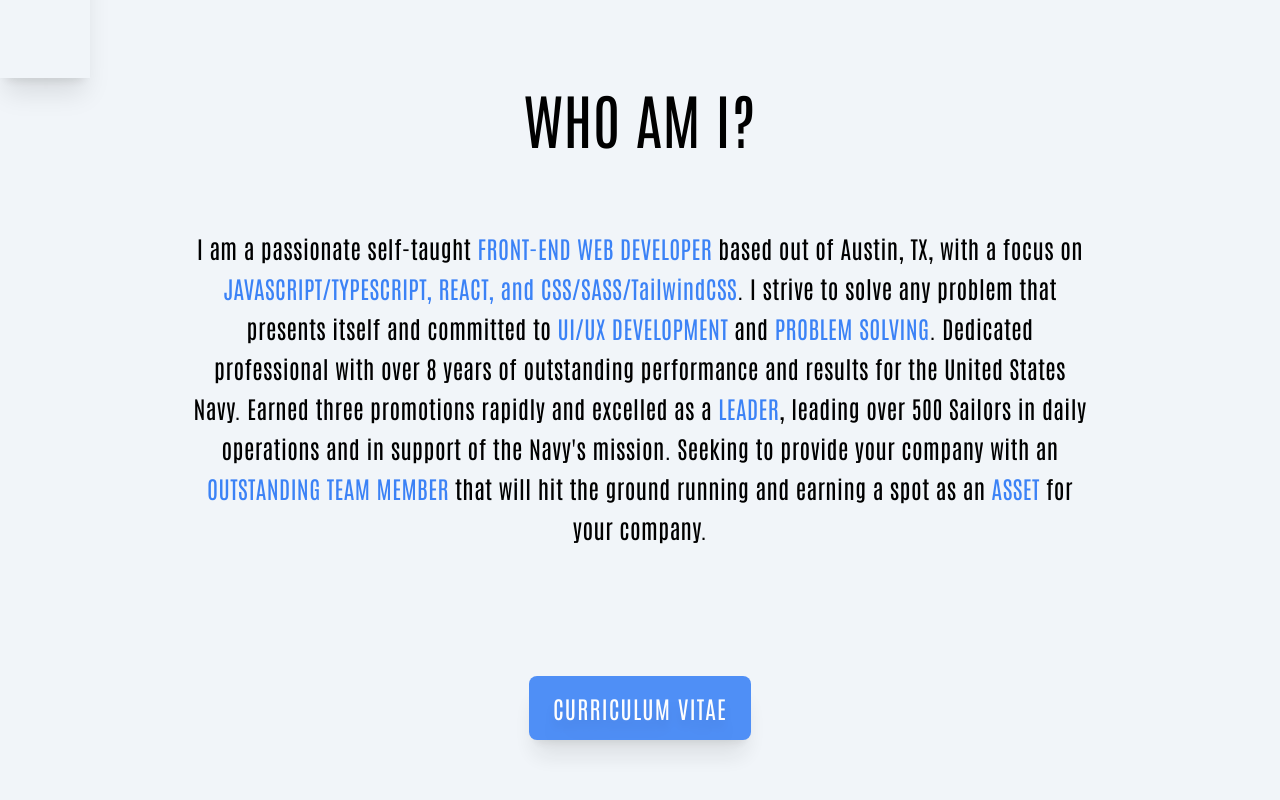
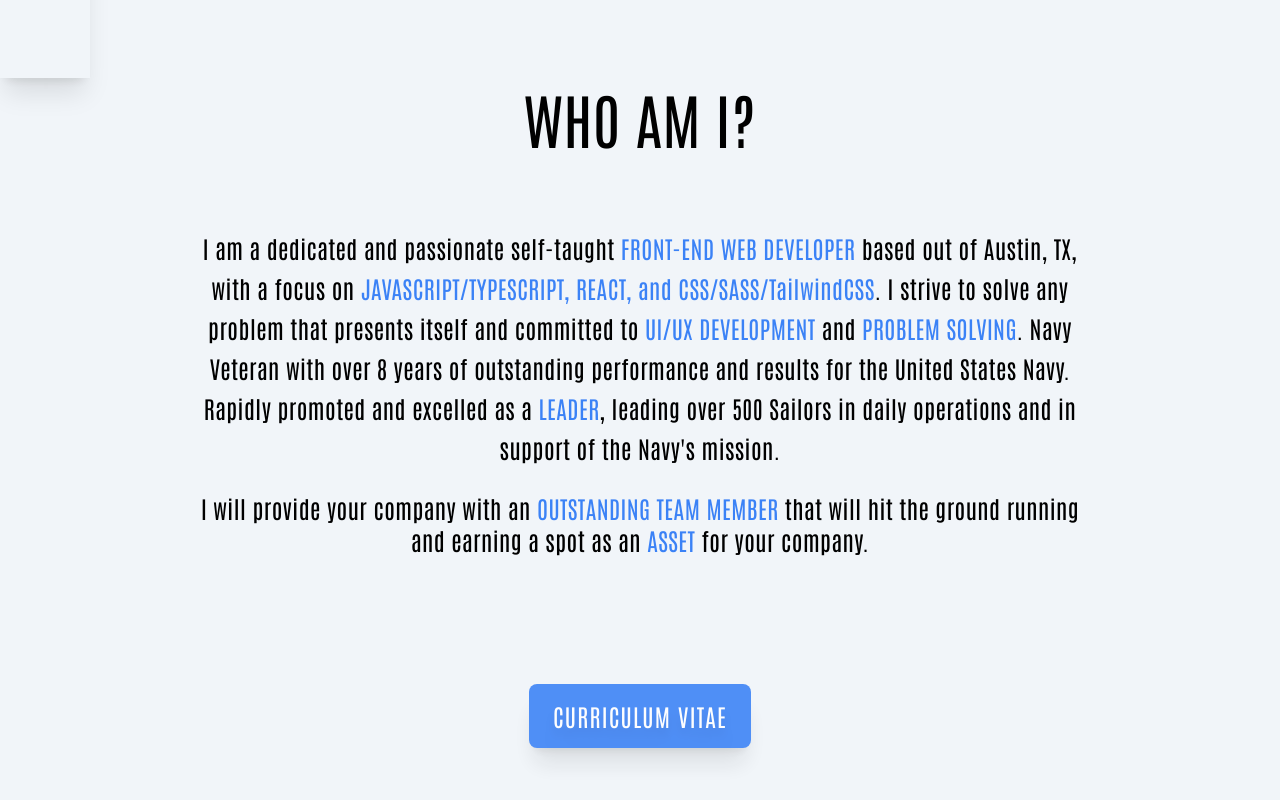
Before and after one commit to mdubelbeis/portfolio-v2, a React (Vite) app: page / in a window 1280 px wide. Shown: the part 746-1546 px from the top of the page. Built offline with nearby package versions, Linux system fonts and the light colour scheme.

Commit message:
restructured and edit text content

```diff
--- a/src/components/About.tsx
+++ b/src/components/About.tsx
@@ -5,18 +5,21 @@ const About: React.FC = () => {
   return (
     <section className="relative flex flex-col items-center justify-center gap-10 bg-slate-100 py-28 px-10 font-hero-text leading-loose tracking-wide text-black lg:gap-20 lg:py-72">
       <h2 className="text-center font-hero-text text-4xl text-black lg:text-6xl">WHO AM I?</h2>
-      <div className="flex flex-col text-center text-xl md:w-9/12 lg:text-2xl">
+      <div className="flex flex-col gap-6 text-center text-xl md:w-9/12 lg:text-2xl">
         <p className="leading-10">
-          I am a passionate self-taught <span className={spanText}>FRONT-END WEB DEVELOPER</span> based out of Austin,
-          TX, with a focus on <span className={spanText}>JAVASCRIPT/TYPESCRIPT, REACT, and CSS/SASS/TailwindCSS</span>.
-          I strive to solve any problem that presents itself and committed to{' '}
-          <span className={spanText}>UI/UX DEVELOPMENT</span> and <span className={spanText}>PROBLEM SOLVING</span>.
-          Dedicated professional with over 8 years of outstanding performance and results for the United States Navy.
-          Earned three promotions rapidly and excelled as a <span className={spanText}>LEADER</span>, leading over 500
-          Sailors in daily operations and in support of the Navy's mission. Seeking to provide your company with an
+          I am a dedicated and passionate self-taught <span className={spanText}>FRONT-END WEB DEVELOPER</span> based
+          out of Austin, TX, with a focus on{' '}
+          <span className={spanText}>JAVASCRIPT/TYPESCRIPT, REACT, and CSS/SASS/TailwindCSS</span>. I strive to solve
+          any problem that presents itself and committed to <span className={spanText}>UI/UX DEVELOPMENT</span> and{' '}
+          <span className={spanText}>PROBLEM SOLVING</span>. Navy Veteran with over 8 years of outstanding performance
+          and results for the United States Navy. Rapidly promoted and excelled as a{' '}
+          <span className={spanText}>LEADER</span>, leading over 500 Sailors in daily operations and in support of the
+          Navy's mission.
+        </p>
+        <p>
+          I will provide your company with an
           <span className={spanText}> OUTSTANDING TEAM MEMBER</span> that will hit the ground running and earning a spot
-          as an
-          <span className={spanText}> ASSET</span> for your company.
+          as an <span className={spanText}> ASSET</span> for your company.
         </p>
       </div>
       <div
```
